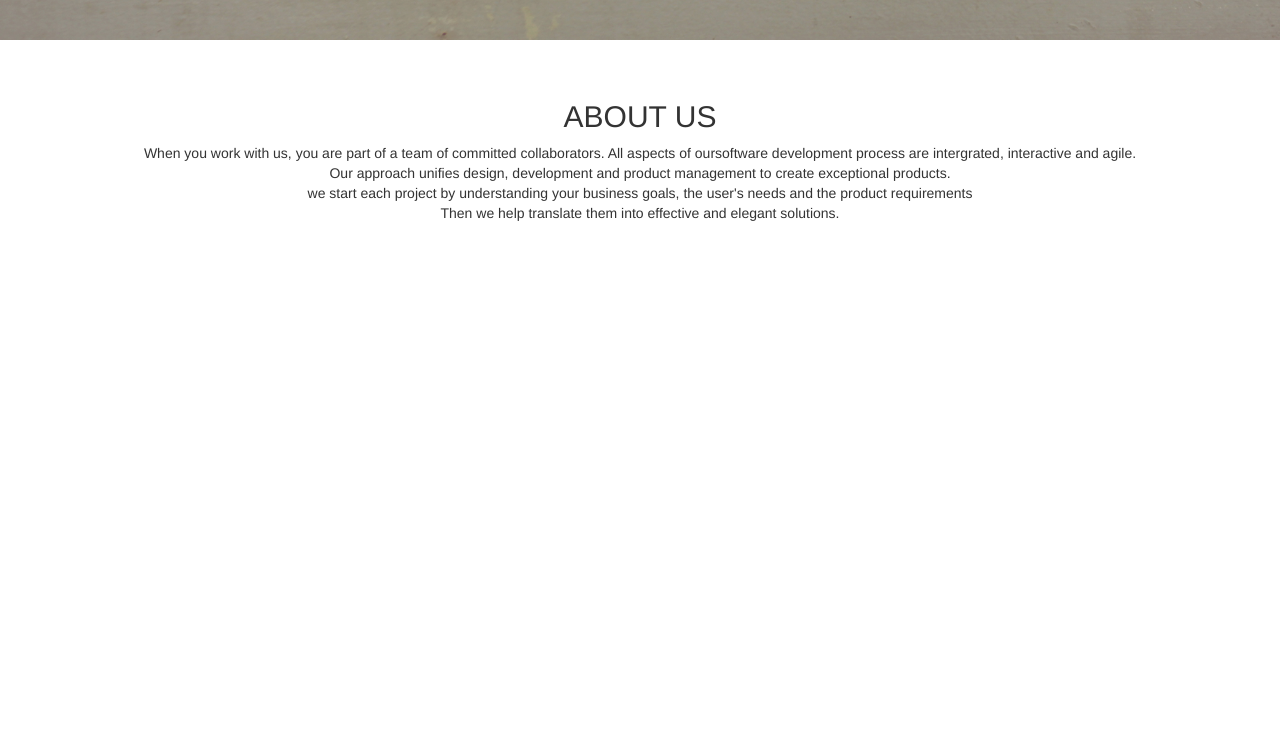
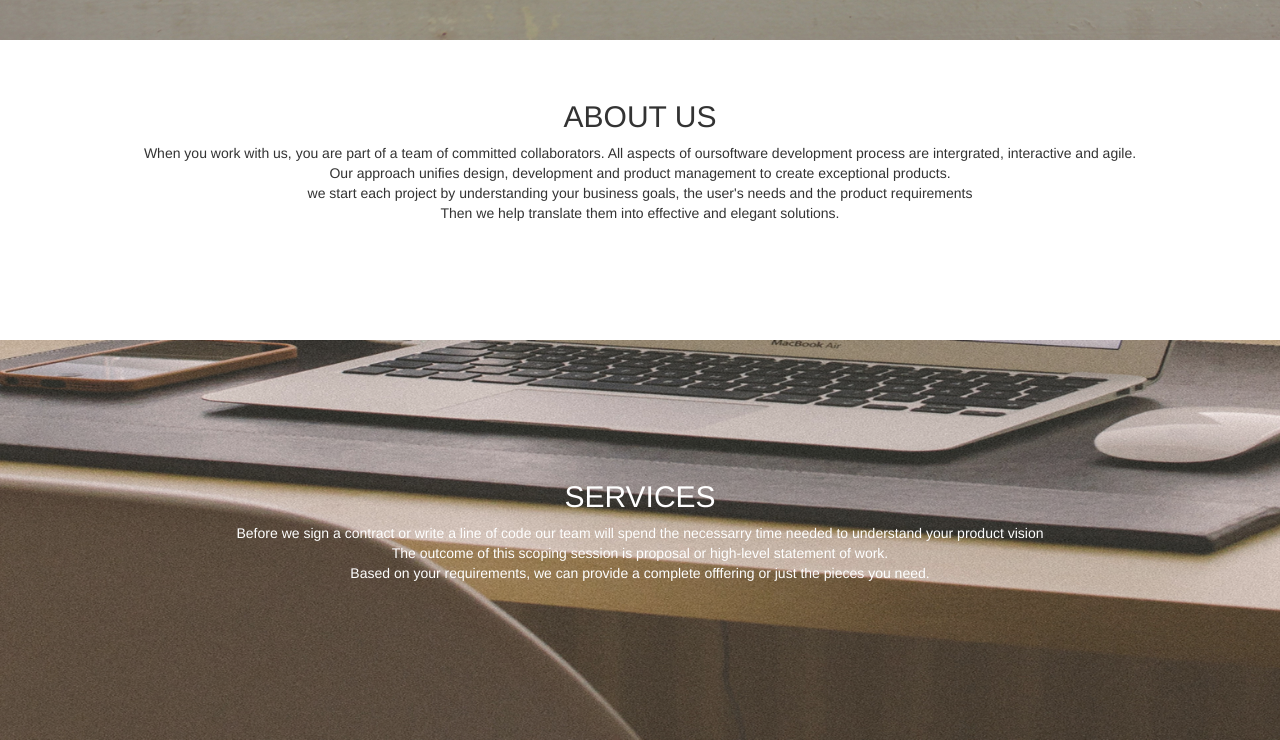
Before and after one commit to MutheuLinet/delani-studio, a plain HTML site: page index.html in a window 1280 px wide. Shown: the part 740-1480 px from the top of the page. Before the commit the page ends 1226 px from the top, so only its background shows below. Drawn offline with nearby package versions, Linux system fonts and the light colour scheme.

Commit message:
Add styling to section 2 and 3 divs

```diff
--- a/css/styles.css
+++ b/css/styles.css
@@ -27,3 +27,14 @@ h1.white {
   padding-top: 11%;
   padding-left: 50%;
 }
+#section2 {
+  height: 300px;
+}
+#section3 {
+  background-image: url(../IP3/assets/backgrounds/s_image.jpg);
+  background-size: cover;
+  background-repeat: no-repeat;
+  opacity: 0.9;
+  height: 400px;
+  width: 100%;
+}
```
